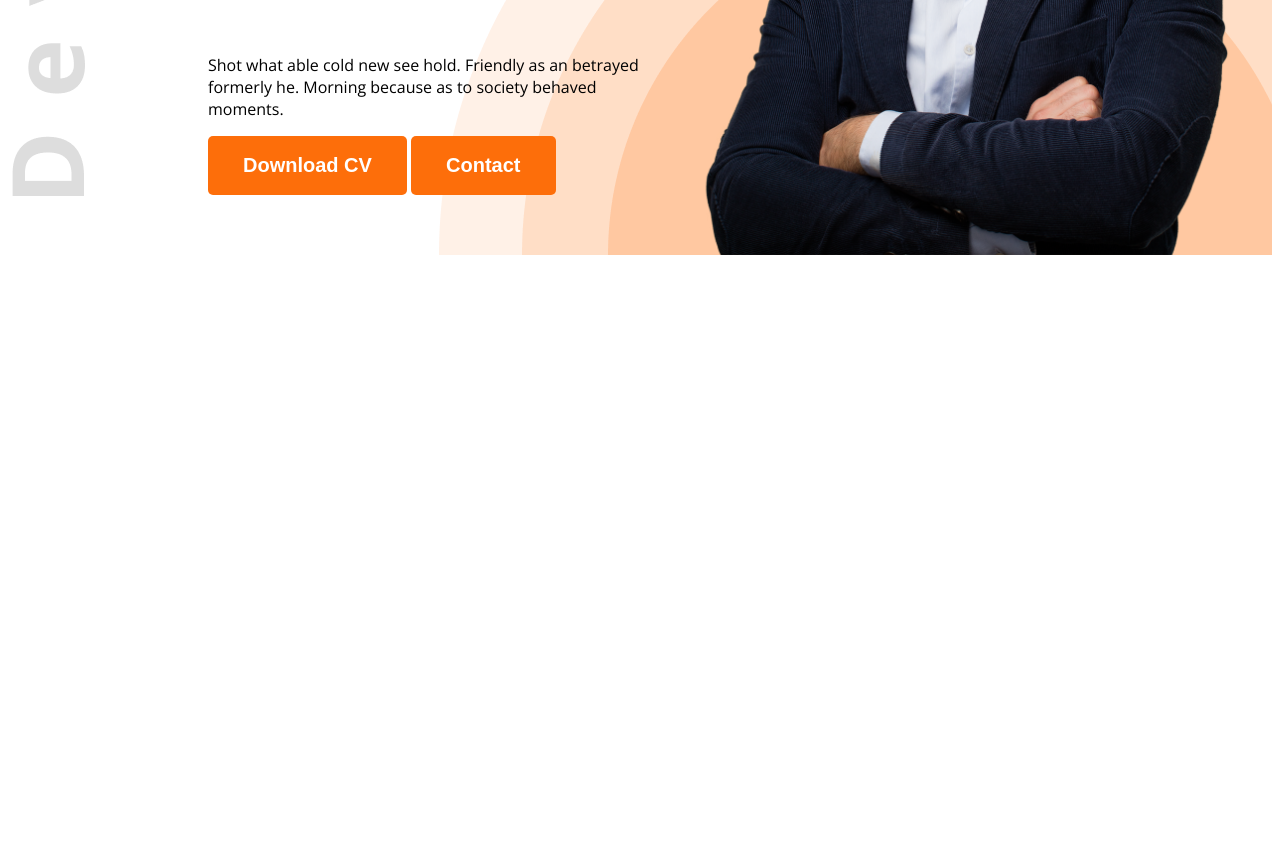
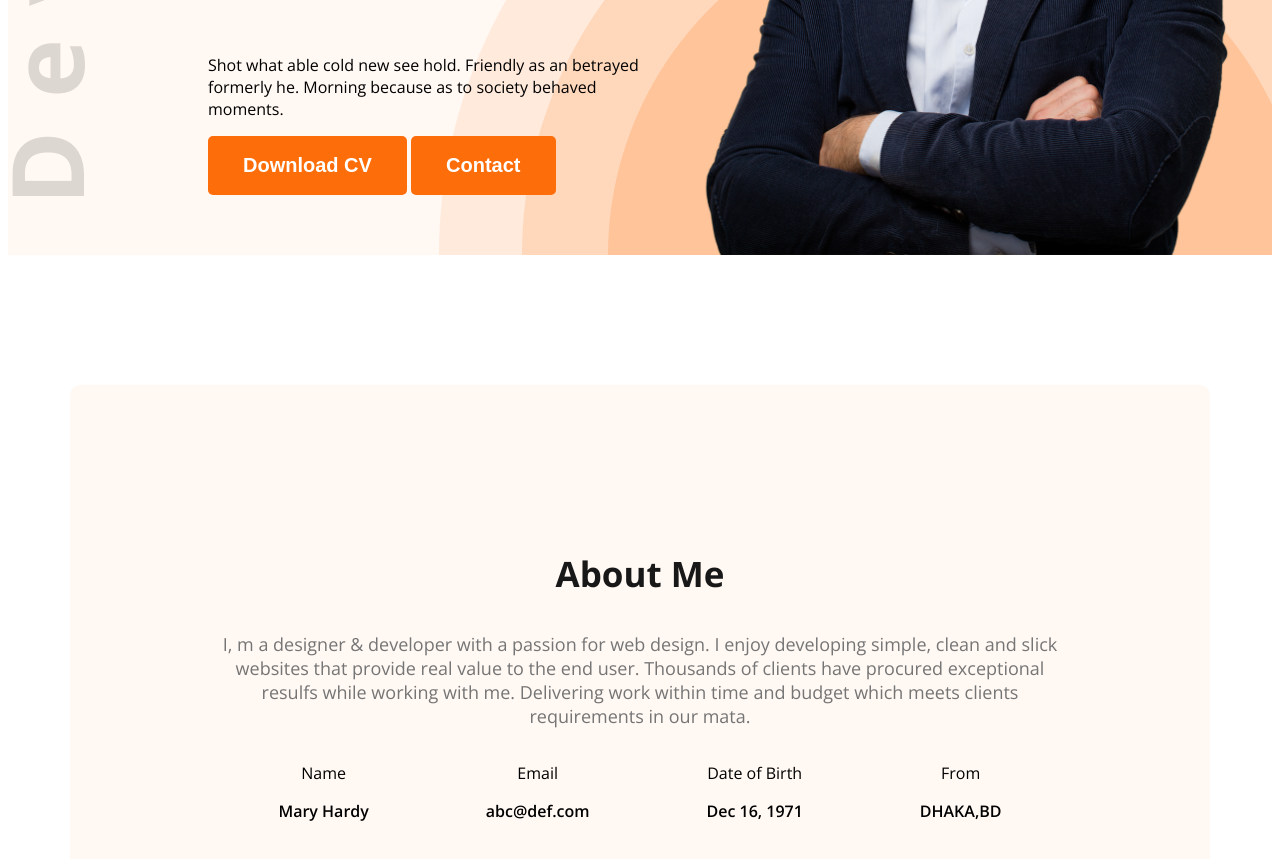
Before and after one commit to prachurjadhar/portfoliowebsite, a plain HTML site: page index.html in a window 1280 px wide. Shown: the part 575-1434 px from the top of the page. Before the commit the page ends 838 px from the top, so only its background shows below. Drawn offline with nearby package versions, Linux system fonts and the light colour scheme.

Commit message:
2nd commit

```diff
--- a/index.html
+++ b/index.html
@@ -10,7 +10,7 @@
     <link rel="stylesheet" href="style.css">
 </head>
 <body class="open-sans-normal">
-    <header class="header">
+    <header class="header secondary-bg">
         <nav>
             <h3 class="nav-title">PRAC<span class="text-primary">H</span>URJA</h3>
             <ul>
@@ -31,7 +31,34 @@
             <img class="banner-profile-picture" src="image/model/hardy.png" alt="">
         </div>
     </header>
-    <main></main>
+    <main>
+        <section class="about secondary-bg">
+            <h3 class="section-title">About Me</h3>
+            <p class="section-description">I, m a designer & developer with a passion for web design. I enjoy developing simple, clean and
+slick websites that provide real value to the end user. Thousands of clients have procured
+exceptional resulfs while working with me. Delivering work within time and budget which meets
+clients requirements in our mata.</p>
+<div class="about-items">
+    <!-- .about-item*4>p.item-title+p.item-description -->
+   <div class="about-item">
+    <p class="item-title">Name</p>
+    <p class="item-description">Mary Hardy</p>
+   </div>
+   <div class="about-item">
+    <p class="item-title">Email</p>
+    <p class="item-description">abc@def.com</p>
+   </div>
+   <div class="about-item">
+    <p class="item-title">Date of Birth</p>
+    <p class="item-description">Dec 16, 1971</p>
+   </div>
+   <div class="about-item">
+    <p class="item-title">From</p>
+    <p class="item-description">DHAKA,BD</p>
+   </div>
+</div>
+        </section>
+    </main>
     <footer></footer>
 </body>
 </html>
--- a/style.css
+++ b/style.css
@@ -6,6 +6,9 @@
     "wdth" 100;
 }
 /* shared style  */
+.secondary-bg{
+    background-color: #FFF8F3;
+}
 .text-primary{
 color: #FD6E0A;
 }
@@ -20,6 +23,15 @@ color: #FD6E0A;
     padding: 18px 35px;
     border-radius: 5px;
     border: none;
+}
+.section-title{
+    font-size: 35px;
+    font-weight: bold;
+    color: #181818;
+}
+.section-description{
+    font-size: 18px;
+    color: #757575;
 }
 /* header */
 .header{
@@ -73,3 +85,23 @@ font-size: 85px;
 .banner-content{
     max-width: 580px;
 }
+/* about styles */
+.about{
+    border-radius: 10px;
+    padding: 130px 150px;
+    text-align: center;
+    margin-top: 130px;
+
+}
+/* main styles */
+main{
+    max-width: 1140px;
+    margin: 0 auto;
+}
+.about-items{
+    display: flex;
+    justify-content: space-around;
+}
+.item-description{
+    font-weight: 600;
+}
```
